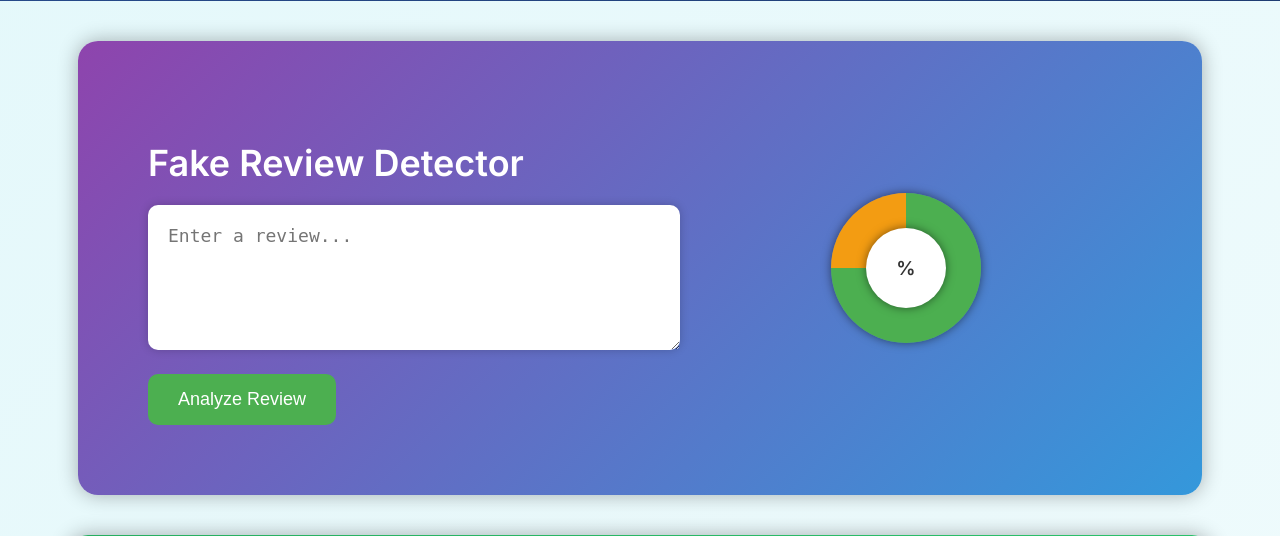
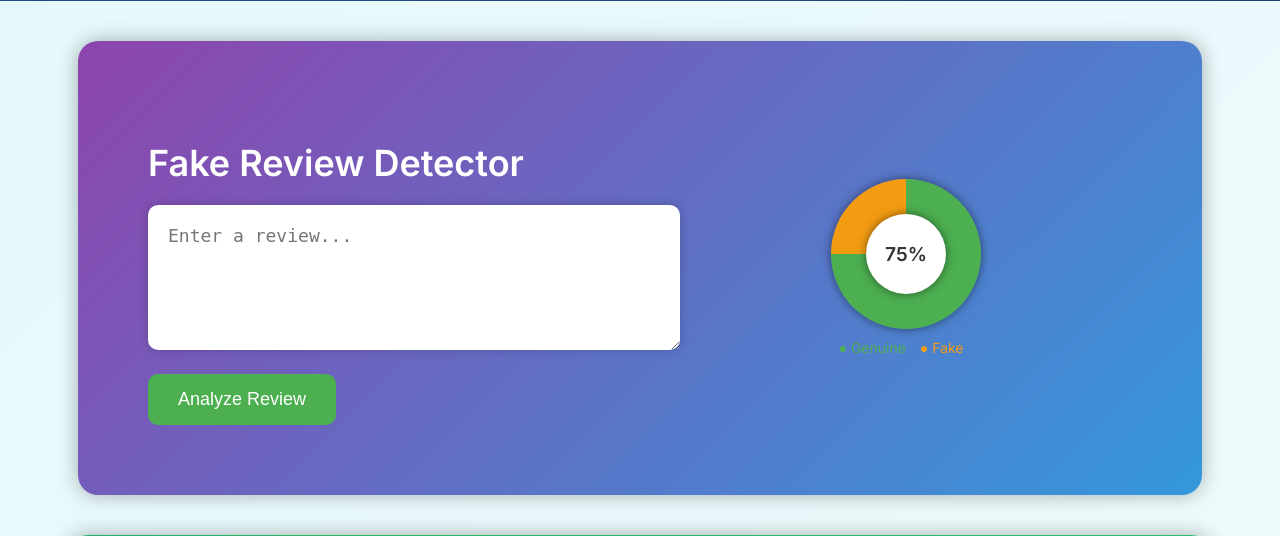
Before and after one commit to SuneetR/fake_review_detector, a Flask app: page / in a window 1280 px wide. Shown: the part 918-1454 px from the top of the page. Run offline with Flask 3, Linux system fonts and the light colour scheme; parts of the project's set-up code (start-up, migrations or seed data) failed here and were passed over.

Commit message:
Update index.html

```diff
--- a/templates/index.html
+++ b/templates/index.html
@@ -23,7 +23,7 @@
 
         /* Dark Mode Background */
         body.dark-mode {
-            background: url('https://source.unsplash.com/1920x1080/?stars,space') no-repeat center center fixed;
+            background: linear-gradient(to bottom, #0f2027, #203a43, #2c5364); /* Space-themed gradient */
             background-size: cover;
             color: #ddd;
         }
@@ -96,7 +96,7 @@
             color: white;
         }
 
-        /* Hero Section with Starry Background */
+        /* Hero Section */
         .hero {
             position: relative;
             height: 100vh;
@@ -134,10 +134,6 @@
 
         .hero .cta:hover {
             background: #ffd700;
-        }
-
-        .hero .cta:focus {
-            display: none;
         }
 
         /* Fake Review Detector Section */
@@ -200,7 +196,7 @@
             height: 150px;
             margin: auto;
             position: relative;
-            background: conic-gradient(#4CAF50 0% 75%, #f39c12 75% 100%);
+            background: conic-gradient(#4CAF50 0%, #4CAF50 50%, #f39c12 50% 100%);
             border-radius: 50%;
             box-shadow: 0 0 10px rgba(0, 0, 0, 0.5);
         }
@@ -221,6 +217,15 @@
             font-size: 1.2em;
             font-weight: bold;
             color: #333;
+        }
+
+        .meter-labels {
+            margin-top: 10px;
+            font-size: 14px;
+        }
+
+        .meter-labels span {
+            margin-right: 10px;
         }
 
         /* Introduction Video Section */
@@ -458,6 +463,22 @@
             window.scrollTo({ top: 0, behavior: 'smooth' });
         }
 
+        // Remove hero section on clicking "Get Started"
+        function removeHeroSection() {
+            document.querySelector('.hero').style.display = 'none';
+            document.getElementById('fake-review-form').scrollIntoView({ behavior: 'smooth' });
+        }
+
+        // Update Genuineness Meter dynamically
+        function updateGenuinenessMeter(confidence) {
+            const meter = document.querySelector('.genuineness-meter');
+            const center = document.querySelector('.meter-center');
+            const percentage = confidence > 100 ? 100 : confidence;
+
+            meter.style.background = `conic-gradient(#4CAF50 0% ${percentage}%, #f39c12 ${percentage}% 100%)`;
+            center.innerText = `${percentage}%`;
+        }
+
         // Prevent page scroll up on form submission for the contribution section
         function handleFormSubmit(event, formId) {
             event.preventDefault();
@@ -471,6 +492,14 @@
         document.addEventListener("DOMContentLoaded", function() {
             document.body.classList.add("fade-in");
         });
+
+        // Fake example usage
+        // Example usage of the Genuineness Meter update function after getting the prediction
+        document.addEventListener("DOMContentLoaded", function() {
+            // Example: Update to 75% confidence
+            updateGenuinenessMeter(75);
+        });
+
     </script>
 </head>
 <body class="light-mode">
@@ -484,7 +513,7 @@
         <div class="content">
             <h1>Identify Fake Reviews Instantly</h1>
             <p>Join us in making online reviews trustworthy again.</p>
-            <a href="#fake-review-form" class="cta" onclick="this.style.display='none'">Get Started</a>
+            <a href="#fake-review-form" class="cta" onclick="removeHeroSection()">Get Started</a>
         </div>
     </section>
 
@@ -492,7 +521,7 @@
     <div id="fake-review-form" class="fake-review-form">
         <div class="form-container">
             <h2>Fake Review Detector</h2>
-            <form action="/predict" method="post">
+            <form action="/predict" method="post" onsubmit="return false;">
                 <textarea name="review" rows="5" cols="40" placeholder="Enter a review..."></textarea><br>
                 <input type="submit" value="Analyze Review">
             </form>
@@ -503,7 +532,11 @@
         </div>
         <div class="meter-container">
             <div class="genuineness-meter">
-                <div class="meter-center">{{ confidence }}%</div>
+                <div class="meter-center">75%</div>
+            </div>
+            <div class="meter-labels">
+                <span style="color: #4CAF50;">● Genuine</span>
+                <span style="color: #f39c12;">● Fake</span>
             </div>
         </div>
     </div>
```
